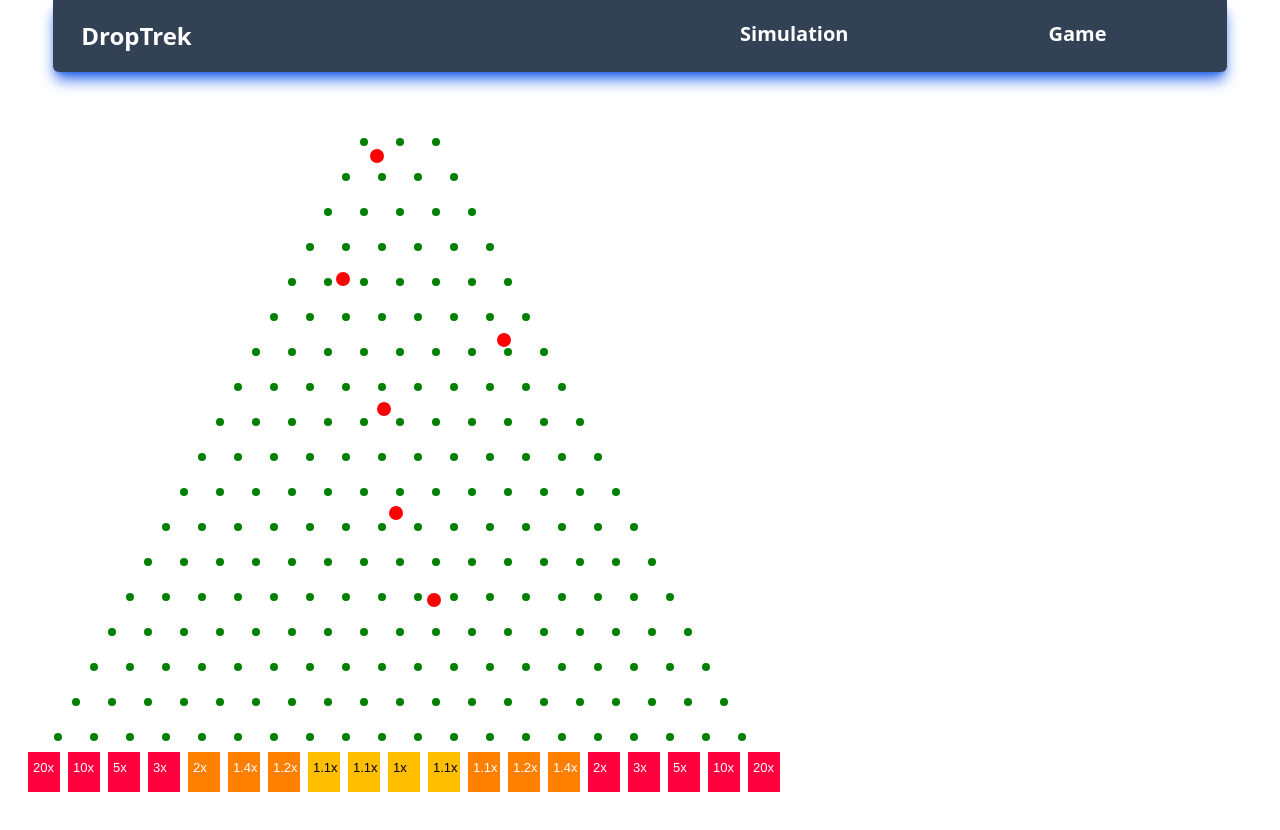
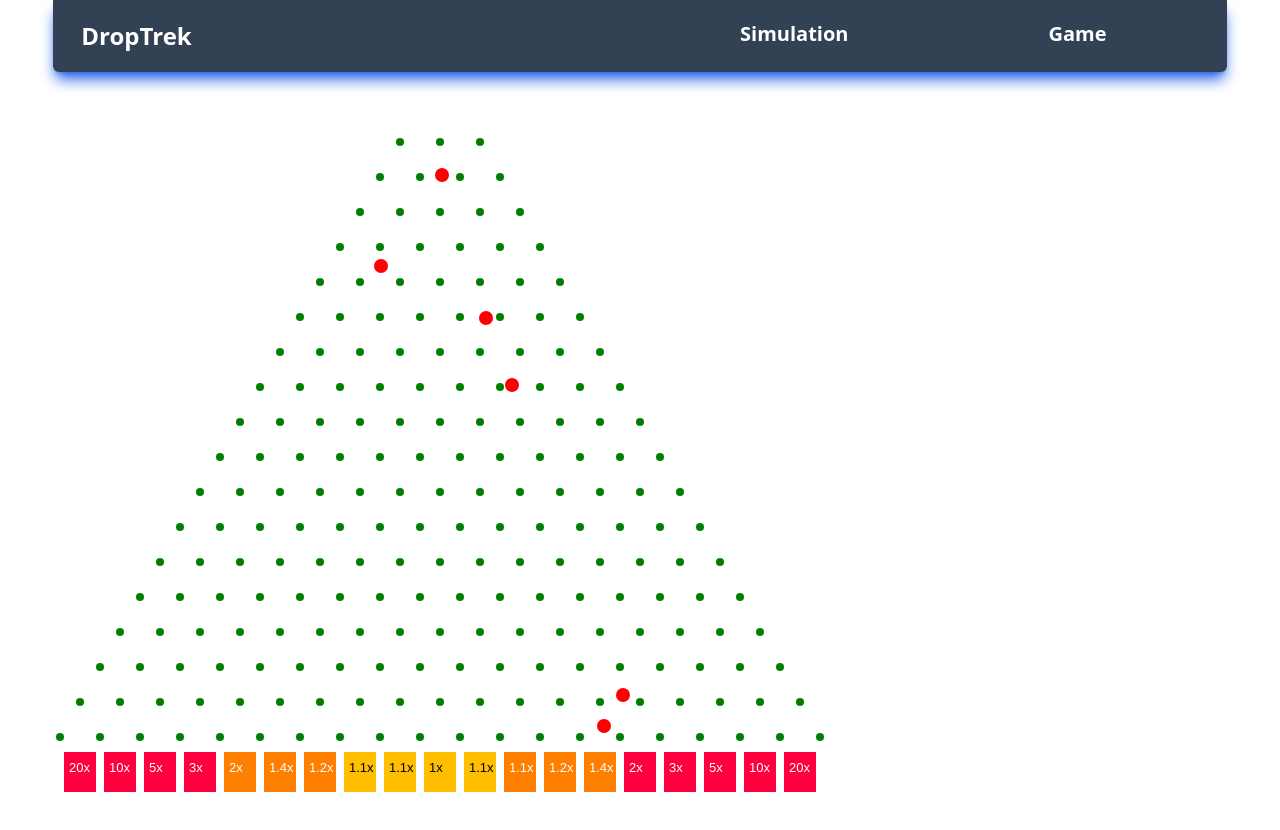
Before and after one commit to amit15000/DropTrek-game, a React (Vite) app in the folder frontend/: page / in a window 1280 px wide. Shown: the top 830 px of the page. Built offline with nearby package versions, Linux system fonts and the light colour scheme.

Commit message:
Simulation

```diff
--- a/frontend/src/pages/Simulate.tsx
+++ b/frontend/src/assets/Simulate.tsx
@@ -7,7 +7,7 @@ export const Simulate = () => {
   const canvasRef = useRef<any>();
 
   async function simulate(ballManager: BallManager) {
-    let i = 1 - 9;
+    let i = 1;
     while (i) {
       i++;
       ballManager.addBall(pad(WIDTH / 2 + 20 * (Math.random() - 0.5)));
--- a/frontend/src/game/Objects.ts
+++ b/frontend/src/game/Objects.ts
@@ -53,7 +53,7 @@ export const createObstacles = (): Obstacle[] => {
     const numObstacles = row + 1;
     const y = row * 35; //verticle gap b/w rows
 
-    const spacing = 36; //horizontal gap b/t obstacles
+    const spacing = 40; //horizontal gap b/t obstacles
 
     for (let col = 0; col < numObstacles; col++) {
       const x = WIDTH / 2 - spacing * (col - row / 2);
@@ -71,7 +71,7 @@ export const createSinks = (): Sink[] => {
 
   for (let i = 0; i < NUM_SINSK; i++) {
     const x =
-      WIDTH / 2 + SINK_WIDTH * (Math.floor(NUM_SINSK / 2) - i) - spacing * 1.5;
+      WIDTH / 2 + SINK_WIDTH * (Math.floor(NUM_SINSK / 2) - i) - spacing * 2;
 
     sinks.push({ x, y, width, height: width, multiplier: MULTIPLIERS[i + 1] });
   }
--- a/frontend/src/pages/Home.tsx
+++ b/frontend/src/pages/Home.tsx
@@ -2,7 +2,8 @@
 // import { BallManager } from "../game/classes/BallManager";
 // import { pad } from "../game/padding";
 // import { WIDTH } from "../game/Constants";
-import { Simulate } from "./Simulate";
+
+import { Simulate } from "../assets/Simulate";
 
 function Home() {
   // const canvasRef = useRef<unknown>();
@@ -60,7 +61,7 @@ function Home() {
   // }, [canvasRef]);
 
   return (
-    <div className="flex">
+    <div className="flex px-10">
       <div className="flex flex-col lg:flex-row  items-center justify-between ">
         <Simulate />
         {/* <Quotes /> */}
```
